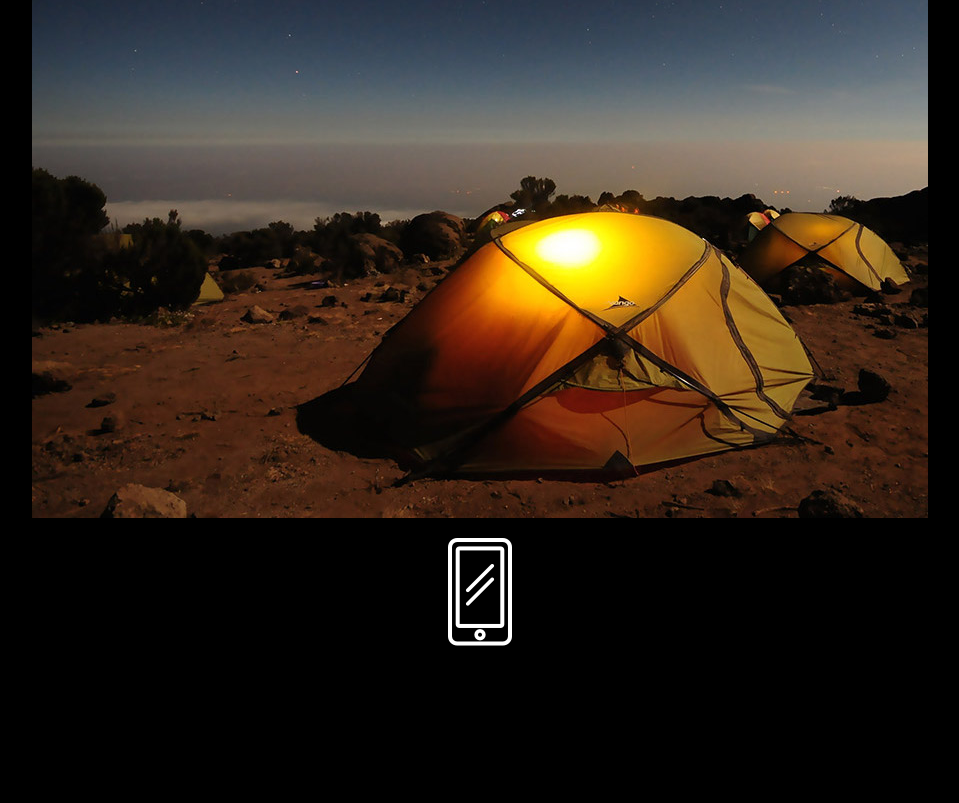
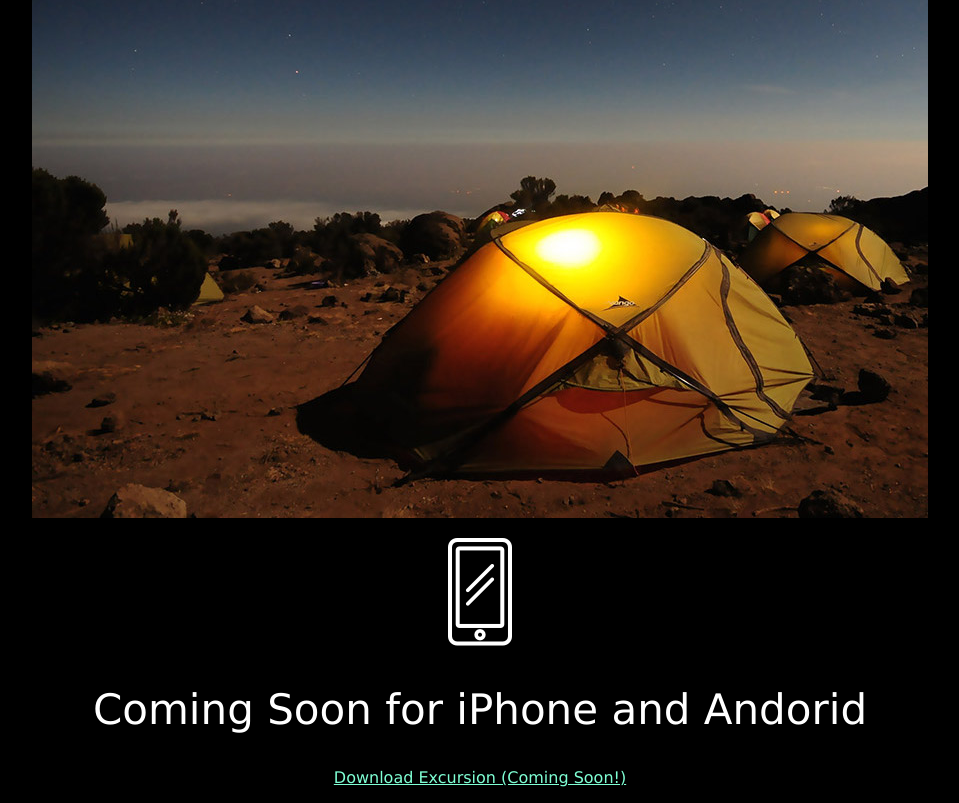
Before and after one commit to KJ-82/Excursion, a plain HTML site: page index.html in a window 1280 px wide. Shown: the part 494-1297 px from the top of the page, without its empty margins (160-1119 px from the left). Before the commit the page ends 1160 px from the top, so only its background shows below. Drawn offline with Linux system fonts and the light colour scheme.

Commit message:
Eveyrthing complete but footer

```diff
--- a/index.html
+++ b/index.html
@@ -17,5 +17,7 @@
     <h4 class="header--sub-head">Excursion remembers places you like, and recommends new points of interest around you.</h4>
     <p><img src="resources/images/camp.jpg"></p>
     <p><img src="resources/images/phone.png"></p>
+    <h2 class="header--secondary">Coming Soon for iPhone and Andorid</h2>
+    <p><a class="link--cta" href="#">Download Excursion (Coming Soon!)</a></p>
 </body>
 </html>
```
Also changed, not shown: resources/css/style.css (line endings or trailing spaces).
